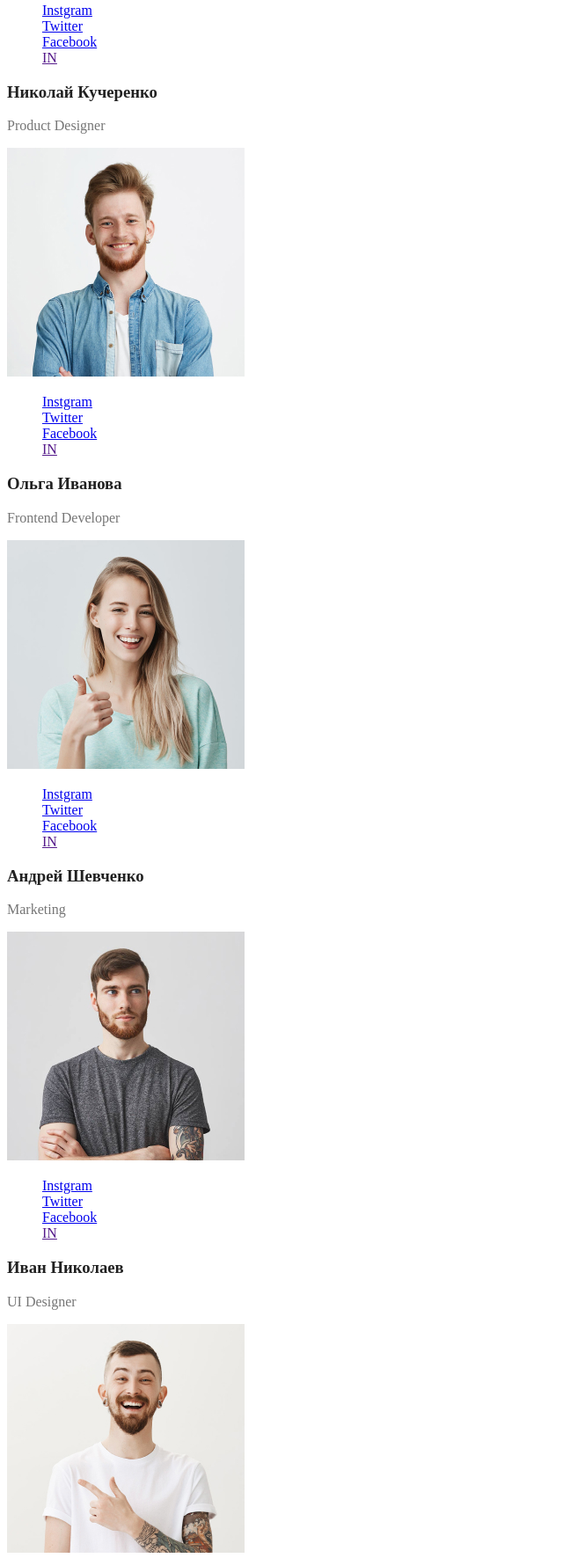
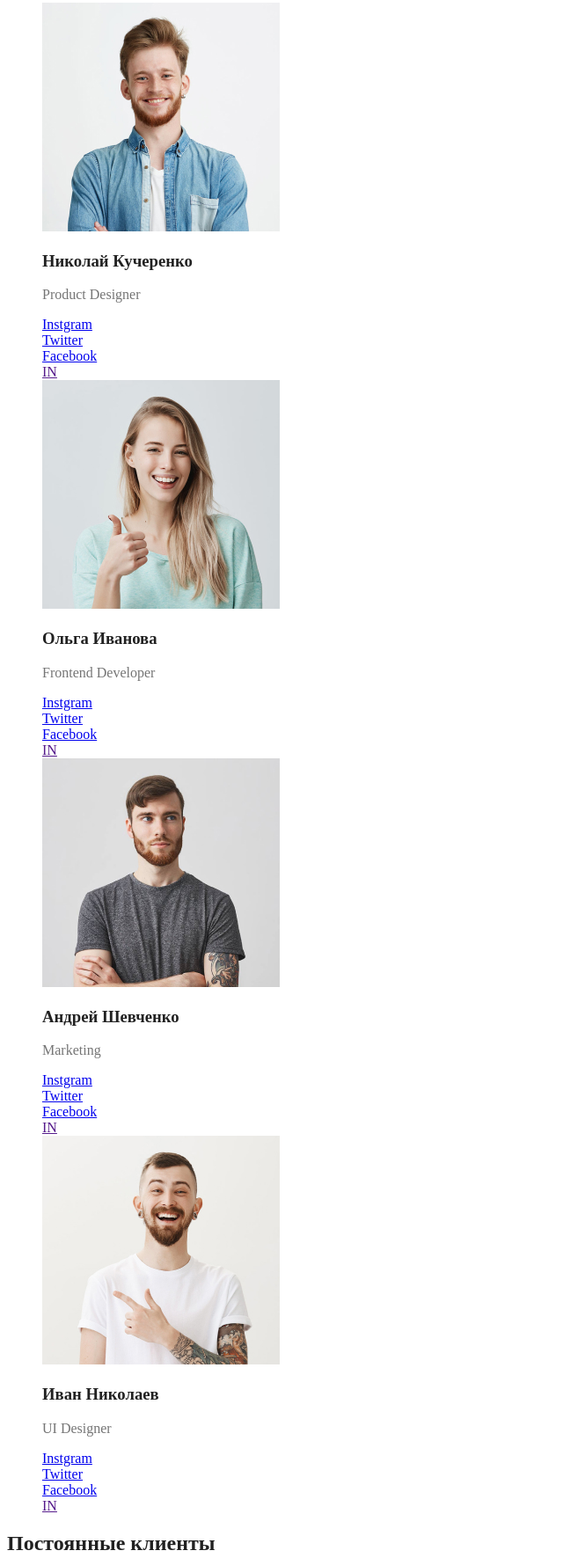
Before and after one commit to YehorSavin/goit-markup-hw-02, a plain HTML site: page index.html in a window 1280 px wide. Shown: the part 2187-3958 px from the top of the page at 88% size, without its empty margins (0-640 px from the left). Drawn offline with Linux system fonts and the light colour scheme.

Commit message:
Исправляет ошибки

```diff
--- a/index.html
+++ b/index.html
@@ -74,54 +74,48 @@
         <section class="section">
             <h2 class="section-title">Наша команда</h2>
             <ul>
+                    <li><img src="./images/img01.jpg" alt=""></li>
+                    <li><h3 class="section-title">Николай Кучеренко</h3></li>
+                    <li><p>Product Designer</p></li>
+                    <li><a href="https://www.instagram.com/?hl=ru" target=_blank>Instgram</a></li>
+                    <li><a href="https://twitter.com/explore" target=_blank>Twitter</a></li>
+                    <li><a href="https://www.facebook.com/campaign/landing.php?campaign_id=1600506868&extra_1=s%7Cc%7C303839676198%7Ce%7Cfacebook%7C&placement=&creative=303839676198&keyword=facebook&partner_id=googlesem&extra_2=campaignid%3D1600506868%26adgroupid%3D60825658456%26matchtype%3De%26network%3Dg%26source%3Dnotmobile%26search_or_content%3Ds%26device%3Dc%26devicemodel%3D%26adposition%3D%26target%3D%26targetid%3Dkwd-541132862%26loc_physical_ms%3D9061020%26loc_interest_ms%3D%26feeditemid%3D%26param1%3D%26param2%3D&gclid=CjwKCAjwjLD4BRAiEiwAg5NBFtguiMSLvXgGRlx7NWDnHO7qBOjqMM1xP7AW2_6qaOmT_vZ8aqdPcxoCaqUQAvD_BwE" target=_blank>Facebook</a></li>
+                    <li><a href="" target=_blank>IN</a></li>
+                    <li><img src="./images/ОльгаИванова.jpg" alt=""></li>
+                    <li><h3 class="section-title">Ольга Иванова</h3></li>
+                    <li><p>Frontend Developer</p></li>
+                    <li><a href="https://www.instagram.com/?hl=ru" target=_blank>Instgram</a></li>
+                    <li><a href="https://twitter.com/explore" target=_blank>Twitter</a></li>
+                    <li><a href="https://www.facebook.com/campaign/landing.php?campaign_id=1600506868&extra_1=s%7Cc%7C303839676198%7Ce%7Cfacebook%7C&placement=&creative=303839676198&keyword=facebook&partner_id=googlesem&extra_2=campaignid%3D1600506868%26adgroupid%3D60825658456%26matchtype%3De%26network%3Dg%26source%3Dnotmobile%26search_or_content%3Ds%26device%3Dc%26devicemodel%3D%26adposition%3D%26target%3D%26targetid%3Dkwd-541132862%26loc_physical_ms%3D9061020%26loc_interest_ms%3D%26feeditemid%3D%26param1%3D%26param2%3D&gclid=CjwKCAjwjLD4BRAiEiwAg5NBFtguiMSLvXgGRlx7NWDnHO7qBOjqMM1xP7AW2_6qaOmT_vZ8aqdPcxoCaqUQAvD_BwE" target=_blank>Facebook</a></li>
+                    <li><a href="" target=_blank>IN</a></li>
+                    <li><img src="./images/АндрейШевченко.jpg" alt=""></li>
+                    <li><h3 class="section-title">Андрей Шевченко</h3></li>
+                    <li><p>Marketing</p></li>
+                    <li><a href="https://www.instagram.com/?hl=ru" target=_blank>Instgram</a></li>
+                    <li><a href="https://twitter.com/explore" target=_blank>Twitter</a></li>
+                    <li><a href="https://www.facebook.com/campaign/landing.php?campaign_id=1600506868&extra_1=s%7Cc%7C303839676198%7Ce%7Cfacebook%7C&placement=&creative=303839676198&keyword=facebook&partner_id=googlesem&extra_2=campaignid%3D1600506868%26adgroupid%3D60825658456%26matchtype%3De%26network%3Dg%26source%3Dnotmobile%26search_or_content%3Ds%26device%3Dc%26devicemodel%3D%26adposition%3D%26target%3D%26targetid%3Dkwd-541132862%26loc_physical_ms%3D9061020%26loc_interest_ms%3D%26feeditemid%3D%26param1%3D%26param2%3D&gclid=CjwKCAjwjLD4BRAiEiwAg5NBFtguiMSLvXgGRlx7NWDnHO7qBOjqMM1xP7AW2_6qaOmT_vZ8aqdPcxoCaqUQAvD_BwE" target=_blank>Facebook</a></li>
+                    <li><a href="" target=_blank>IN</a></li>
+                    <li><img src="./images/ИванНиколаев.jpg" alt=""></li>
+                    <li><h3 class="section-title">Иван Николаев</h3></li>
+                    <li><p>UI Designer</p></li>
                     <li><a href="https://www.instagram.com/?hl=ru" target=_blank>Instgram</a></li>
                     <li><a href="https://twitter.com/explore" target=_blank>Twitter</a></li>
                     <li><a href="https://www.facebook.com/campaign/landing.php?campaign_id=1600506868&extra_1=s%7Cc%7C303839676198%7Ce%7Cfacebook%7C&placement=&creative=303839676198&keyword=facebook&partner_id=googlesem&extra_2=campaignid%3D1600506868%26adgroupid%3D60825658456%26matchtype%3De%26network%3Dg%26source%3Dnotmobile%26search_or_content%3Ds%26device%3Dc%26devicemodel%3D%26adposition%3D%26target%3D%26targetid%3Dkwd-541132862%26loc_physical_ms%3D9061020%26loc_interest_ms%3D%26feeditemid%3D%26param1%3D%26param2%3D&gclid=CjwKCAjwjLD4BRAiEiwAg5NBFtguiMSLvXgGRlx7NWDnHO7qBOjqMM1xP7AW2_6qaOmT_vZ8aqdPcxoCaqUQAvD_BwE" target=_blank>Facebook</a></li>
                     <li><a href="" target=_blank>IN</a></li>
             </ul>
-                    <h3 class="section-title">Николай Кучеренко</h3>
-                    <p>Product Designer</p>
-                    <img src="./images/img01.jpg" alt="">
-                    <ul>
-                        <li><a href="https://www.instagram.com/?hl=ru" target=_blank>Instgram</a></li>
-                        <li><a href="https://twitter.com/explore" target=_blank>Twitter</a></li>
-                        <li><a href="https://www.facebook.com/campaign/landing.php?campaign_id=1600506868&extra_1=s%7Cc%7C303839676198%7Ce%7Cfacebook%7C&placement=&creative=303839676198&keyword=facebook&partner_id=googlesem&extra_2=campaignid%3D1600506868%26adgroupid%3D60825658456%26matchtype%3De%26network%3Dg%26source%3Dnotmobile%26search_or_content%3Ds%26device%3Dc%26devicemodel%3D%26adposition%3D%26target%3D%26targetid%3Dkwd-541132862%26loc_physical_ms%3D9061020%26loc_interest_ms%3D%26feeditemid%3D%26param1%3D%26param2%3D&gclid=CjwKCAjwjLD4BRAiEiwAg5NBFtguiMSLvXgGRlx7NWDnHO7qBOjqMM1xP7AW2_6qaOmT_vZ8aqdPcxoCaqUQAvD_BwE" target=_blank>Facebook</a></li>
-                        <li><a href="" target=_blank>IN</a></li>
-                    </ul>
-                    <h3 class="section-title">Ольга Иванова</h3>
-                    <p>Frontend Developer</p>
-                    <img src="./images/ОльгаИванова.jpg" alt="">
-                    <ul>
-                        <li><a href="https://www.instagram.com/?hl=ru" target=_blank>Instgram</a></li>
-                        <li><a href="https://twitter.com/explore" target=_blank>Twitter</a></li>
-                        <li><a href="https://www.facebook.com/campaign/landing.php?campaign_id=1600506868&extra_1=s%7Cc%7C303839676198%7Ce%7Cfacebook%7C&placement=&creative=303839676198&keyword=facebook&partner_id=googlesem&extra_2=campaignid%3D1600506868%26adgroupid%3D60825658456%26matchtype%3De%26network%3Dg%26source%3Dnotmobile%26search_or_content%3Ds%26device%3Dc%26devicemodel%3D%26adposition%3D%26target%3D%26targetid%3Dkwd-541132862%26loc_physical_ms%3D9061020%26loc_interest_ms%3D%26feeditemid%3D%26param1%3D%26param2%3D&gclid=CjwKCAjwjLD4BRAiEiwAg5NBFtguiMSLvXgGRlx7NWDnHO7qBOjqMM1xP7AW2_6qaOmT_vZ8aqdPcxoCaqUQAvD_BwE" target=_blank>Facebook</a></li>
-                        <li><a href="" target=_blank>IN</a></li>
-                    </ul>
-                    <h3 class="section-title">Андрей Шевченко</h3>
-                    <p>Marketing</p>
-                    <img src="./images/АндрейШевченко.jpg" alt="">
-                    <ul>
-                        <li><a href="https://www.instagram.com/?hl=ru" target=_blank>Instgram</a></li>
-                        <li><a href="https://twitter.com/explore" target=_blank>Twitter</a></li>
-                        <li><a href="https://www.facebook.com/campaign/landing.php?campaign_id=1600506868&extra_1=s%7Cc%7C303839676198%7Ce%7Cfacebook%7C&placement=&creative=303839676198&keyword=facebook&partner_id=googlesem&extra_2=campaignid%3D1600506868%26adgroupid%3D60825658456%26matchtype%3De%26network%3Dg%26source%3Dnotmobile%26search_or_content%3Ds%26device%3Dc%26devicemodel%3D%26adposition%3D%26target%3D%26targetid%3Dkwd-541132862%26loc_physical_ms%3D9061020%26loc_interest_ms%3D%26feeditemid%3D%26param1%3D%26param2%3D&gclid=CjwKCAjwjLD4BRAiEiwAg5NBFtguiMSLvXgGRlx7NWDnHO7qBOjqMM1xP7AW2_6qaOmT_vZ8aqdPcxoCaqUQAvD_BwE" target=_blank>Facebook</a></li>
-                        <li><a href="" target=_blank>IN</a></li>
-                    </ul>
-                    <h3 class="section-title">Иван Николаев</h3>
-                    <p>UI Designer</p>
-                    <img src="./images/ИванНиколаев.jpg" alt="">
         </section>
         <section class="section">
             <h2 class="section-title">Постоянные клиенты</h2>
             <ul>
-                <li><a href="" target=_blank><img src="./images/logo1.svg" alt=""><img src="./images/logobg1.svg" alt=""></a></li>
-                <li><a href="" target=_blank><img src="./images/logo2.svg" alt=""><img src="./images/logobg2.svg" alt=""></a></li>
-                <li><a href="" target=_blank><img src="./images/logo3.svg" alt=""><img src="./images/logobg3.svg" alt=""></a></li>
-                <li><a href="" target=_blank><img src="./images/logo4.svg" alt=""><img src="./images/logobg4.svg" alt=""></a></li>
-                <li><a href="" target=_blank><img src="./images/logo5.svg" alt=""><img src="./images/logobg5.svg" alt=""></a></li>
-                <li><a href="" target=_blank><img src="./images/logo6.svg" alt=""><img src="./images/logobg6.svg" alt=""></a></li>
+                <li><a href="" target=_blank><img src="./images/logo1.svg" alt="">
+                <li><a href="" target=_blank><img src="./images/logo2.svg" alt="">
+                <li><a href="" target=_blank><img src="./images/logo3.svg" alt="">
+                <li><a href="" target=_blank><img src="./images/logo4.svg" alt="">
+                <li><a href="" target=_blank><img src="./images/logo5.svg" alt="">
+                <li><a href="" target=_blank><img src="./images/logo6.svg" alt="">
             </ul>
         </section>
-    </main>
+    </
     <footer>
         <div>
             <a href="/"><img src="./images/WebStudio.svg" alt="Логотип"></a>
```
Lines whose indentation alone changed are shown as unchanged.
